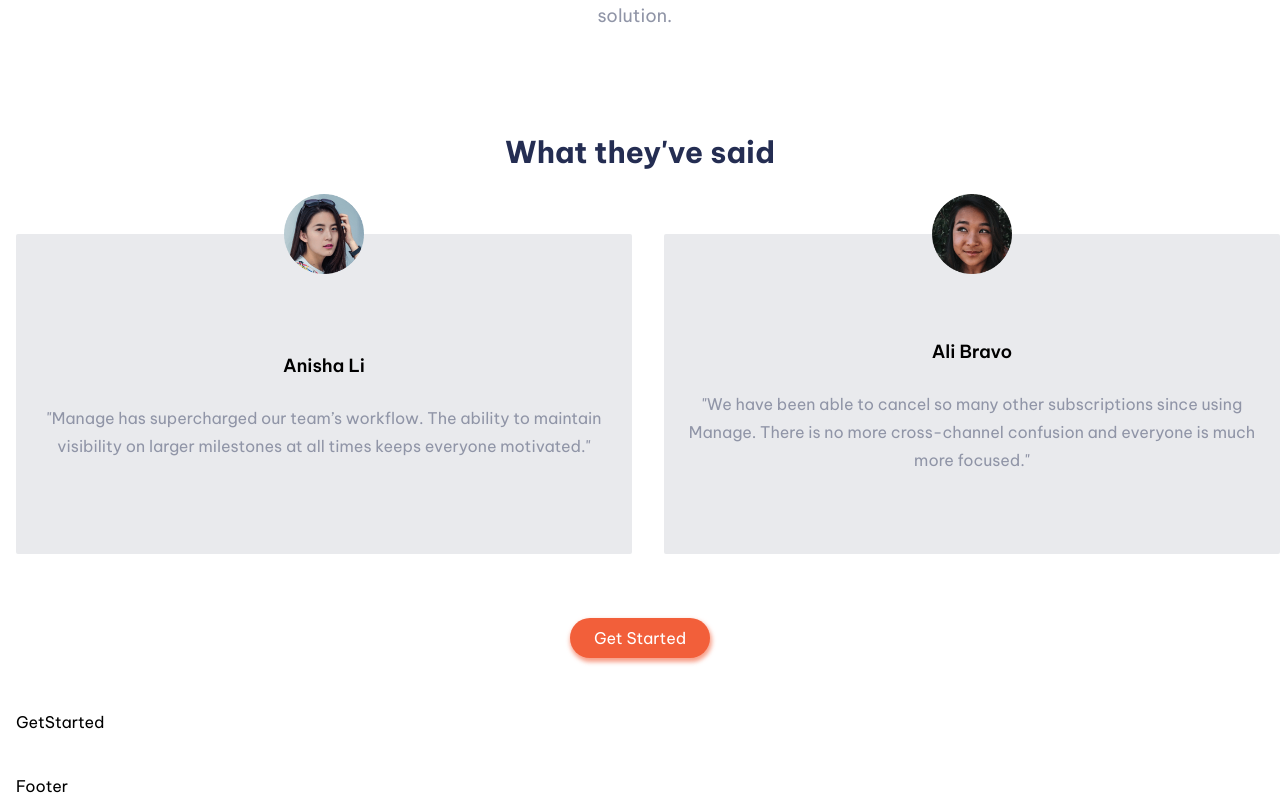
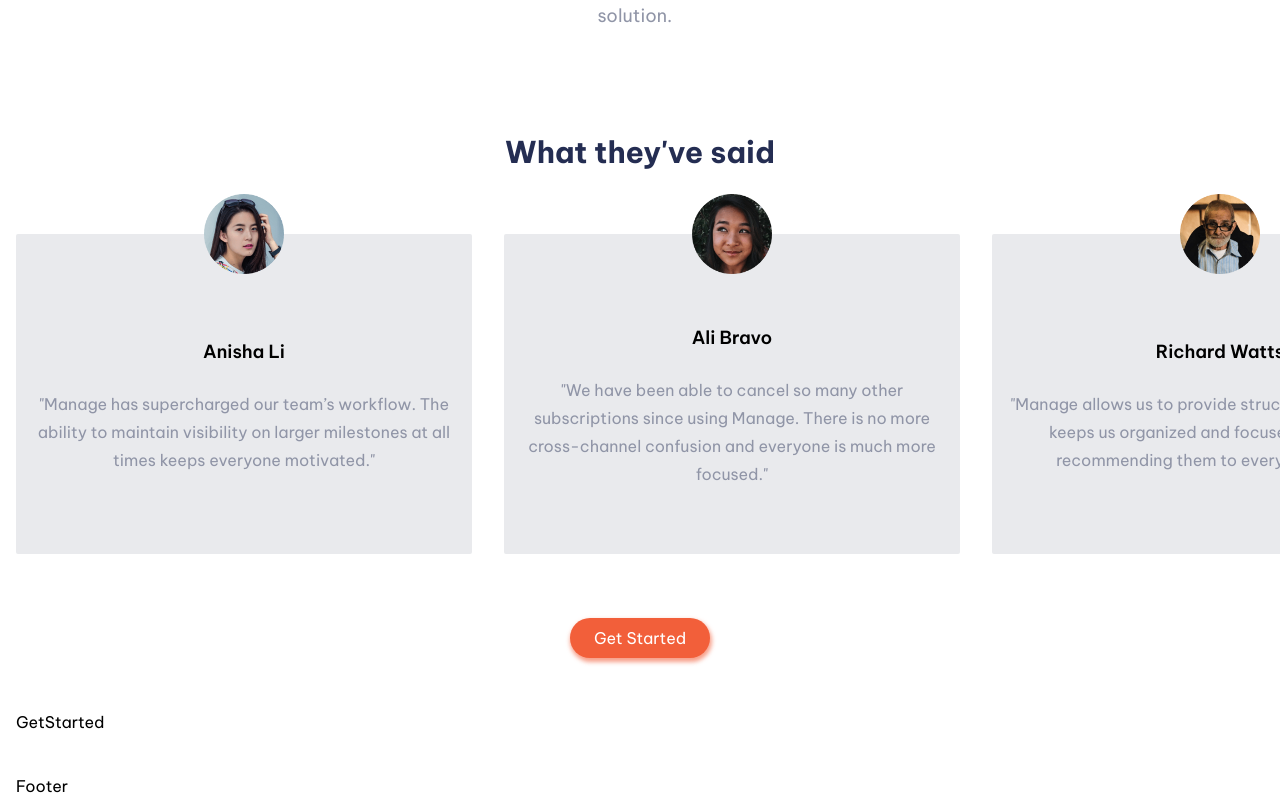
Before and after one commit to ChannMyaeAung/Manage-Landing-Page, a React (Vite) app: page / in a window 1280 px wide. Shown: the part 1193-1991 px from the top of the page. Built offline with nearby package versions, Linux system fonts and the light colour scheme.

Commit message:
fixed the slider on testimonial components not responding with the viewport on some large screens

```diff
--- a/src/App.jsx
+++ b/src/App.jsx
@@ -10,7 +10,7 @@ import Footer from "./components/Footer";
 function App() {
   return (
     /* Note - Each section has the padding inline of 4. */
-    <div id="App" className="container mx-auto">
+    <div id="App" className="container mx-auto antialiased">
       <header>
         <Header />
       </header>
--- a/src/components/Testimonials.jsx
+++ b/src/components/Testimonials.jsx
@@ -18,10 +18,10 @@ const Testimonials = () => {
   }, [customers, index]);
 
   const handleDragEnd = (_, info) => {
-    const slideWidth = window.innerWidth; // Adjust this based on your slide width
+    const slideWidth = window.innerWidth;
     const distance = info.offset.x;
 
-    if (Math.abs(distance) > slideWidth / 10) {
+    if (Math.abs(distance) > slideWidth / 3) {
       const newIndex = distance > 0 ? index - 1 : index + 1;
       setIndex(Math.max(0, Math.min(newIndex, testimonials.length - 1)));
     }
@@ -86,7 +86,10 @@ const Testimonials = () => {
         dragElastic={0.1}
         dragControls={dragControls}
         onDragEnd={handleDragEnd}
-        className="relative hidden w-[200vw] my-16 h-80 md:flex gap-8"
+        style={{
+          x: `-${(index * 200) / customers.length}%`,
+        }}
+        className="relative hidden  gap-8 w-[150vw] my-16 h-80 md:flex"
       >
         {customers.map((customer, customerIndex) => {
           const { id, name, img, comment } = customer;
@@ -95,9 +98,10 @@ const Testimonials = () => {
             <motion.article
               key={id}
               style={{
-                x: `-${index * 100}%`,
+                x: `-${(index * 250) / customers.length}%`,
+                width: `${customers.length * 500}%`,
               }}
-              className="relative flex items-center p-2 w-[100vw] h-full text-center transition-all rounded-sm bg-DarkGrayishBlue bg-opacity-20"
+              className="relative flex items-center h-full p-2 text-center transition-all rounded-sm bg-DarkGrayishBlue bg-opacity-20"
             >
               <figure className="absolute inset-0 w-20 h-20 mx-auto rounded-full -top-10">
                 <img
```
